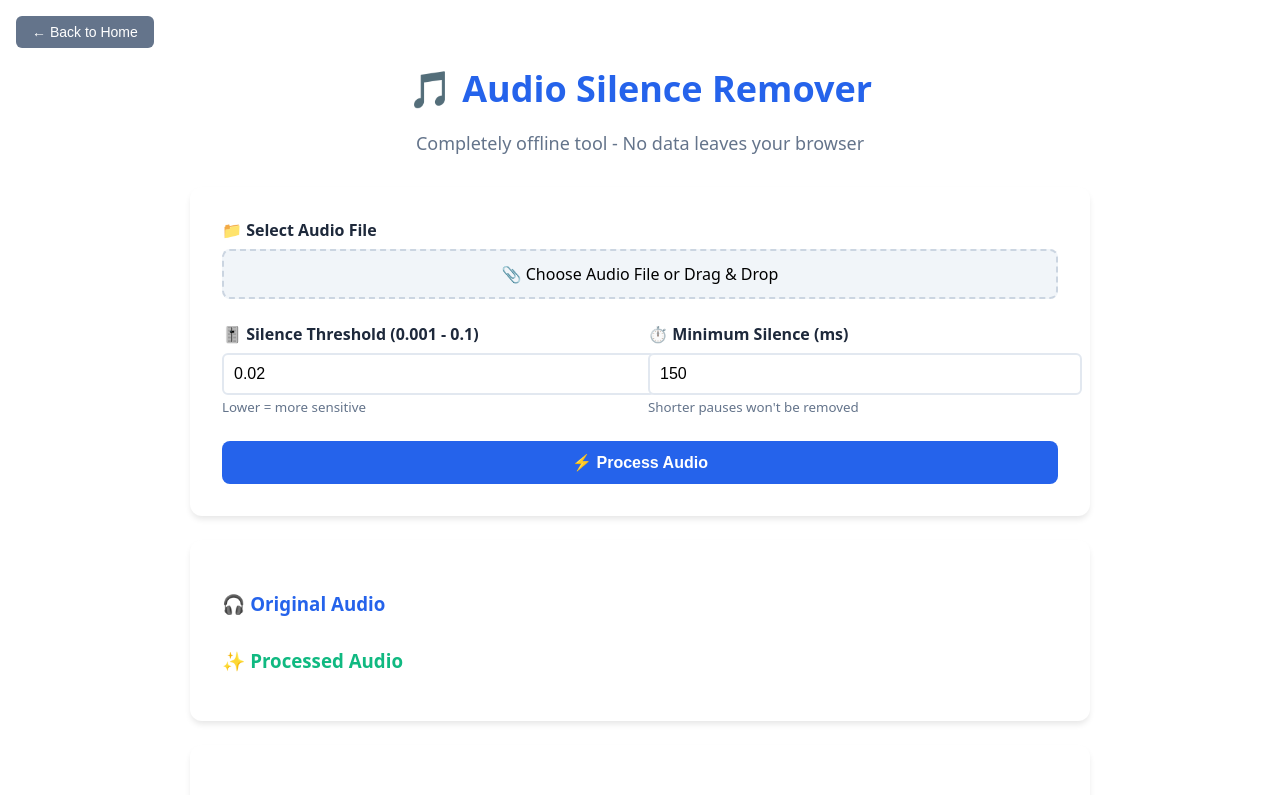
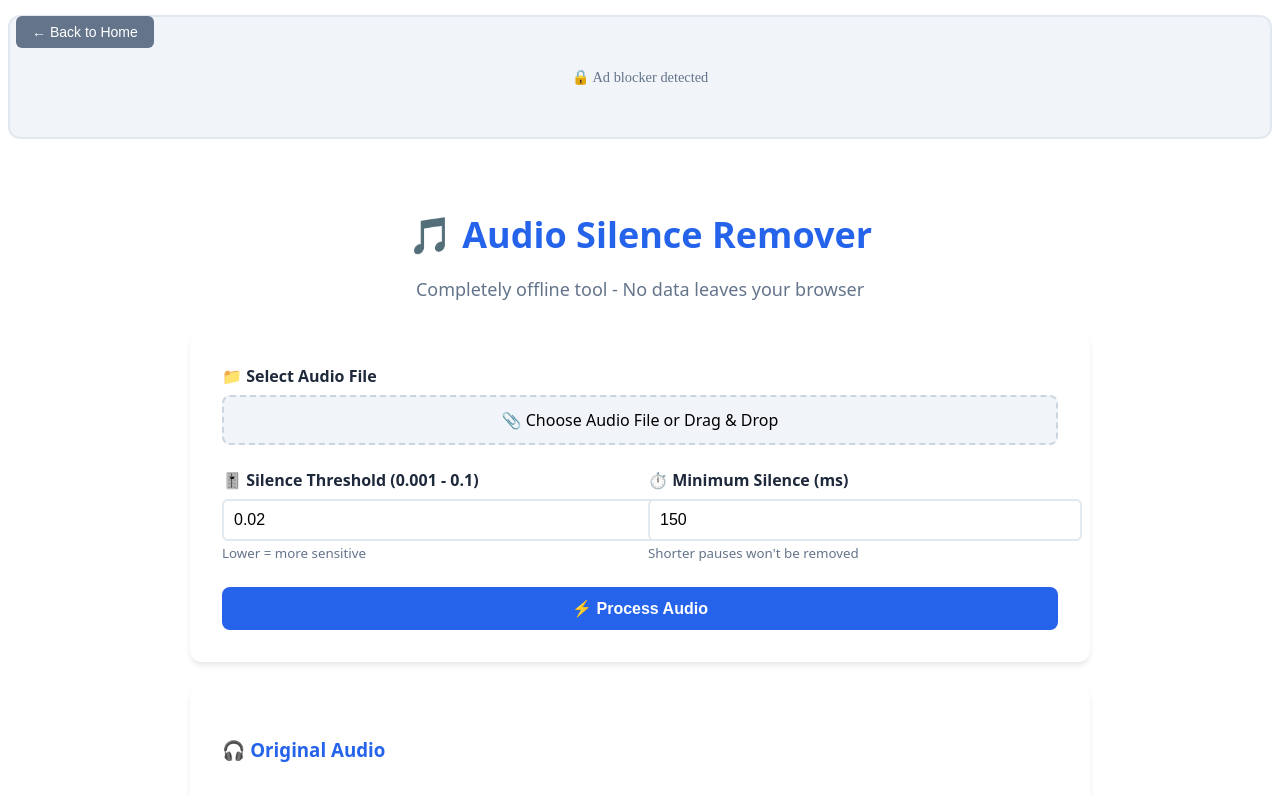
Before and after one commit to mahendramirdhapy-tech/prompt-maker-app, a Next.js app: page /audio in a window 1280 px wide. Shown: the top 795 px of the page. Built offline with nearby package versions, Linux system fonts and the light colour scheme.

Commit message:
Update audio.js

```diff
--- a/pages/audio.js
+++ b/pages/audio.js
@@ -241,7 +241,11 @@ export default function AudioSilenceRemover() {
           content="audio silence remover, remove silence from audio, offline audio tool, audio processing, web audio api"
         />
       </Head>
-
+   <AdsComponent
+  type="banner"
+  position="test"
+  showLabel={true}
+/>
       <div style={{
         maxWidth: '900px',
         margin: '0 auto',
```
